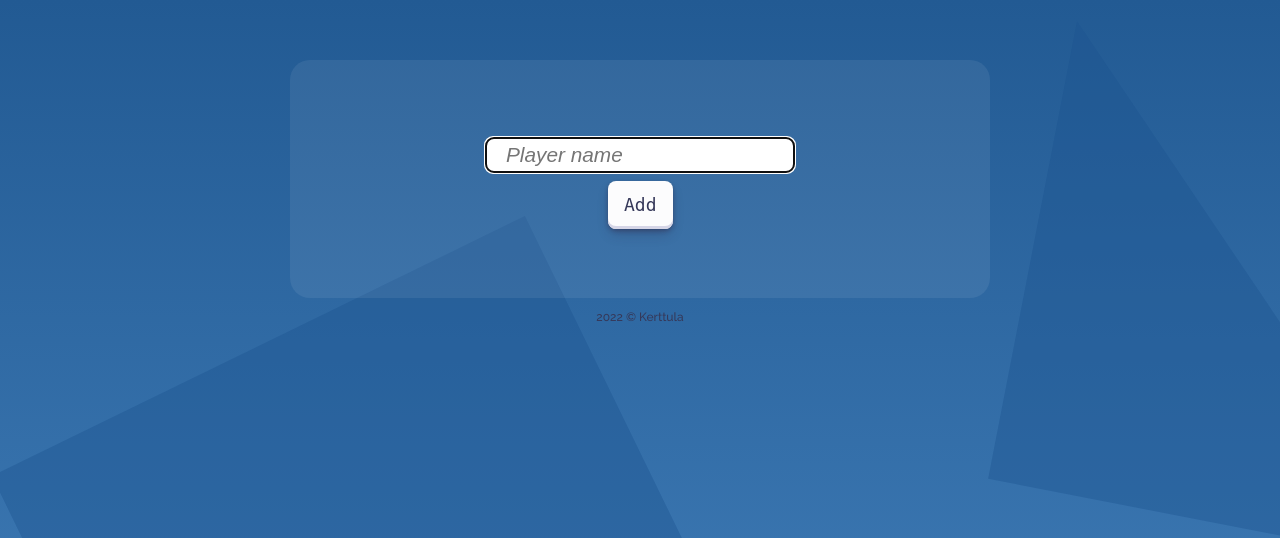
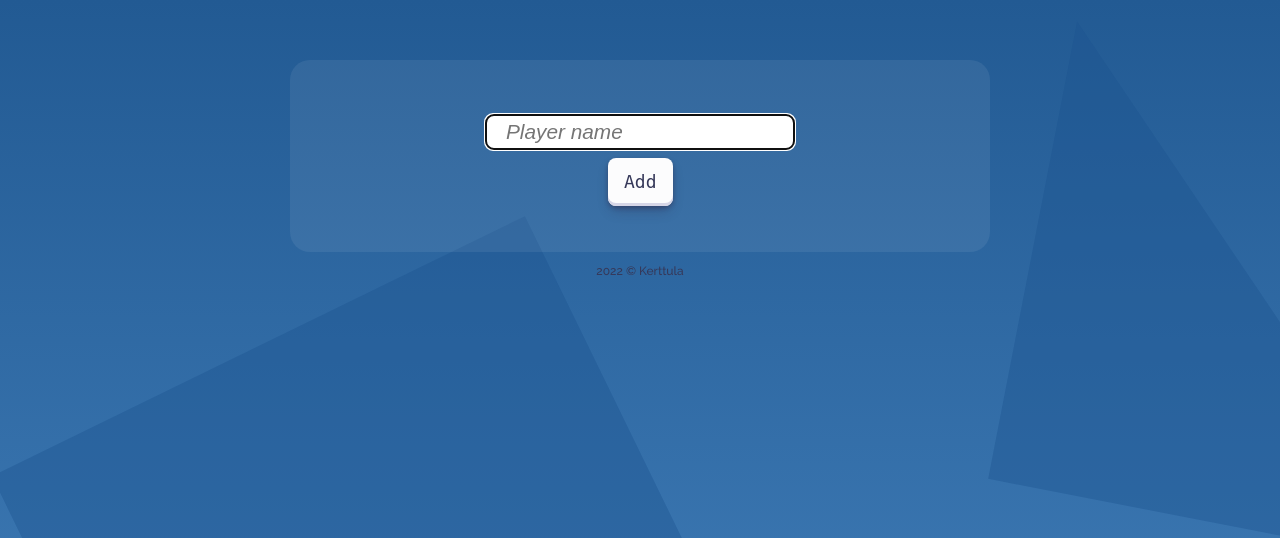
Before and after one commit to vkerttula/team-randomizer, a PHP site: page /php/enter_game.php in a window 1280 px wide. Shown: the top 538 px of the page. Run offline with PHP 8.4, Linux system fonts and the light colour scheme; some libraries are stand-ins or nearby versions.

Commit message:
Small changes to UI

```diff
--- a/css/styles.css
+++ b/css/styles.css
@@ -36,7 +36,7 @@ h1 {
 .app {
     background-color: rgba(255, 255, 255, 0.07);
     border-radius: 20px;
-    padding: 69px;
+    padding: 46px;
     margin: 60px 0px 0px 0px;
 }
 .heading {
```
Also changed, not shown: database/database.db.
